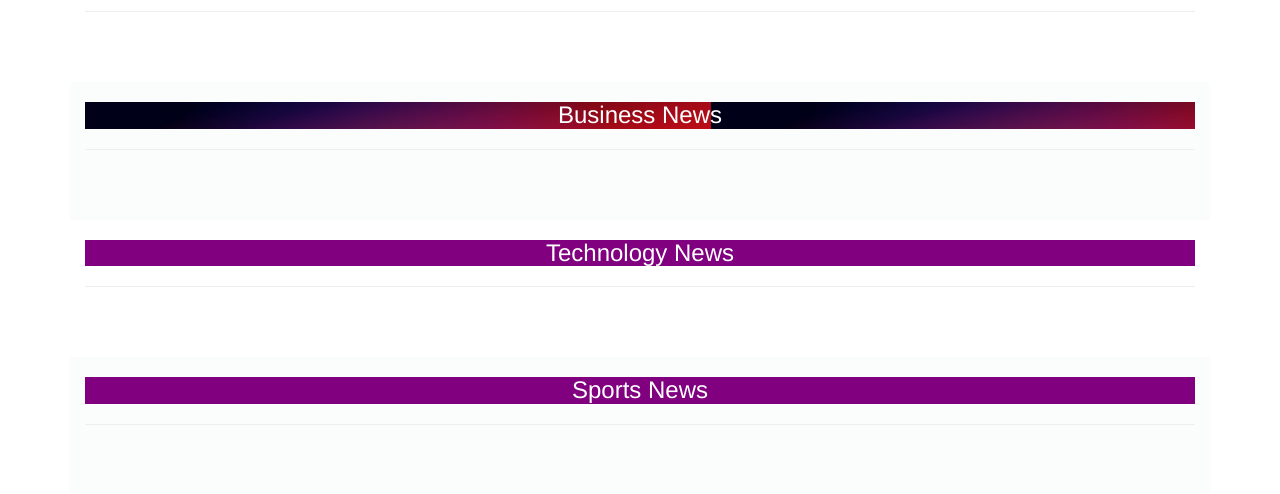
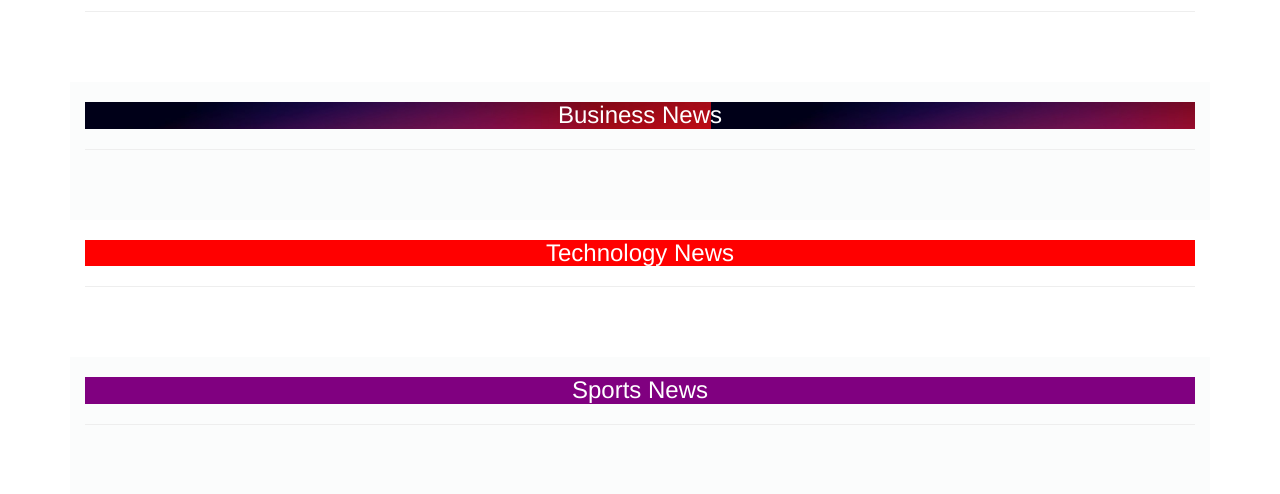
Before and after one commit to rashidaysher/news-app, a Flask app: template app/templates/index.html in a window 1280 px wide. Shown: the part 875-1369 px from the top of the page. Run offline with Flask 2, Linux system fonts and the light colour scheme; the template is opened without the code that fills it, so the values that code supplies are empty; parts of the project's set-up code (start-up, migrations or seed data) failed here and were passed over; some libraries are stand-ins or nearby versions.

Commit message:
changed the header color to red

```diff
--- a/app/templates/index.html
+++ b/app/templates/index.html
@@ -31,7 +31,7 @@
     </div>
     <div class="col-xs-12 col-sm-12 col-md-12 col-lg-12" style="padding-bottom: 50px;">
         <!-- Technology News -->
-        <h3 style="background-color:purple; color: #fff">Technology News </h3>
+        <h3 style="background-color:red; color: #fff">Technology News </h3>
         <hr>
         <div class="is-flex" style="display: flex; flex-wrap: wrap;" >
             {{macro.displaySourceList(technology)}}
```
